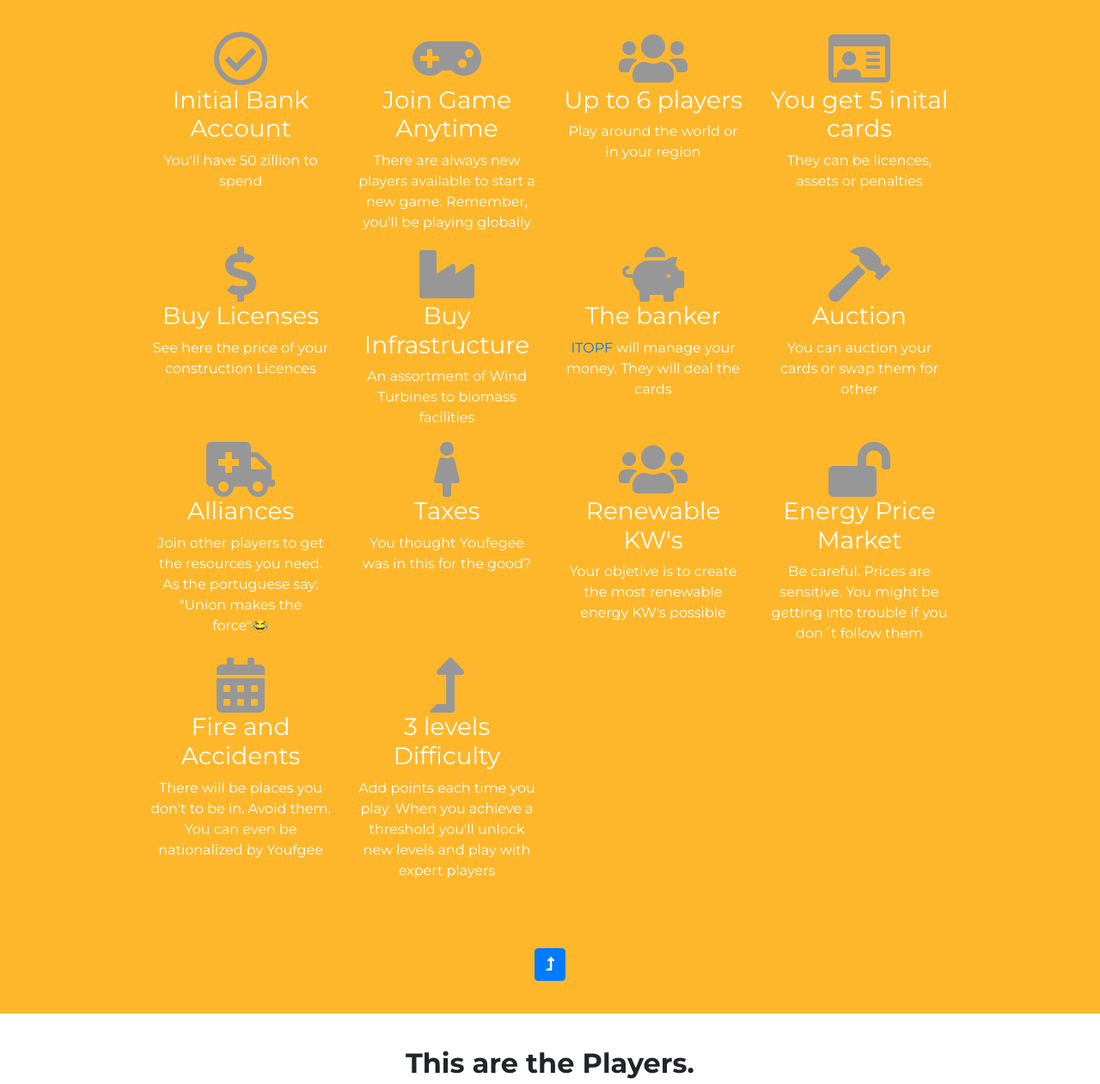
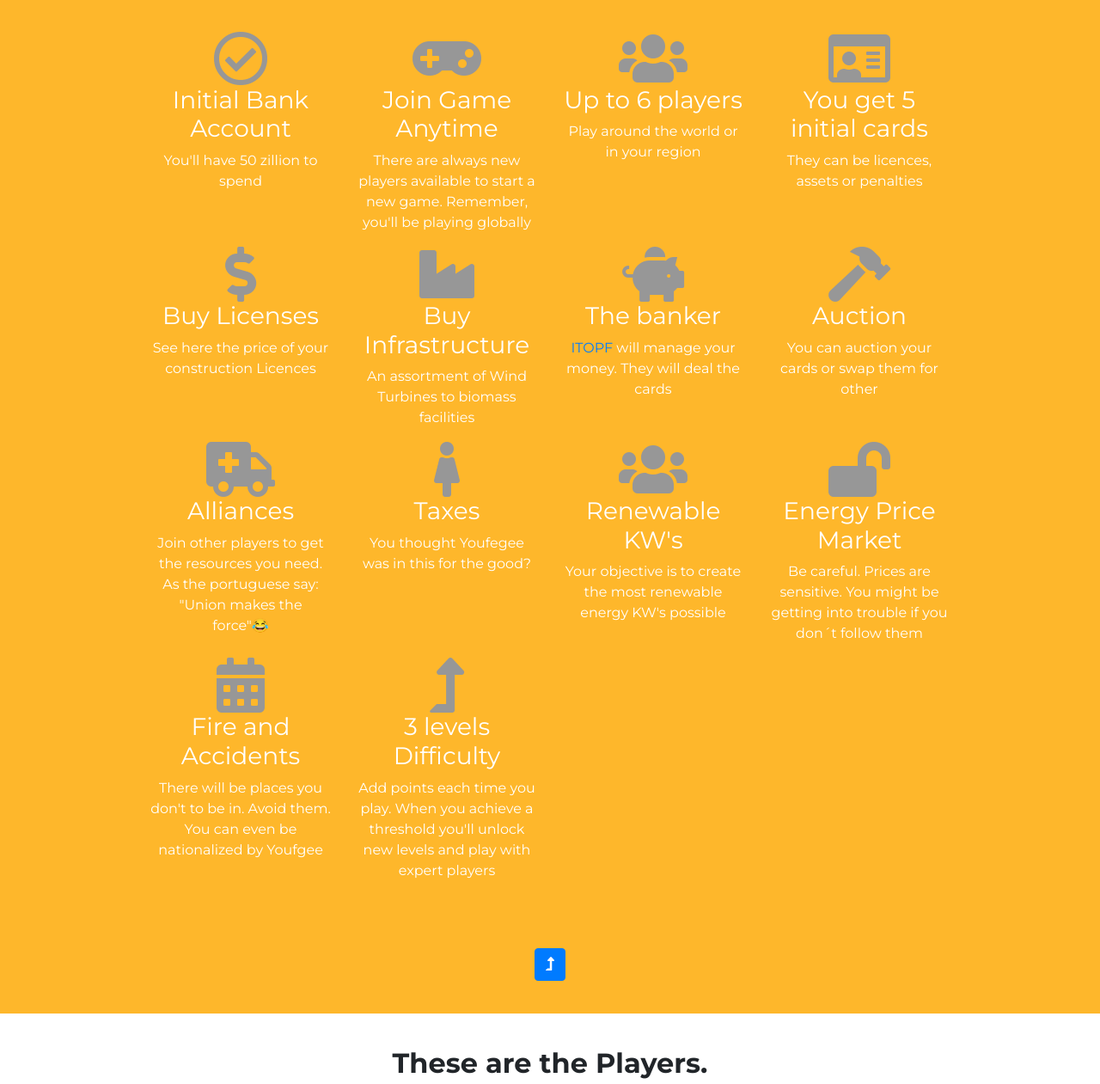
Before and after one commit to jatrindade/united-for-good, a plain HTML site: page index.html in a window 1280 px wide. Shown: the part 2908-4169 px from the top of the page at 86% size. Drawn offline with nearby package versions, Linux system fonts and the light colour scheme.

Commit message:
typos update

```diff
--- a/index.html
+++ b/index.html
@@ -207,7 +207,7 @@
       </div>
       <div class="col-sm-6 col-md-4 col-lg-3">
         <i class="vantagens-icon far fa-id-card fa-4x"></i>
-        <h3>You get 5 inital cards</h3>
+        <h3>You get 5 initial cards</h3>
         <p>They can be licences, assets or penalties</p>
       </div>
       <div class="col-sm-6 col-md-4 col-lg-3">
@@ -245,7 +245,7 @@
       <div class="col-sm-6 col-md-4 col-lg-3">
         <i class="vantagens-icon fas fa-users fa-4x"></i>
         <h3>Renewable KW's </h3>
-        <p>Your objetive is to create the most renewable energy KW's possible </p>
+        <p>Your objective is to create the most renewable energy KW's possible </p>
       </div>
       <div class="col-sm-6 col-md-4 col-lg-3">
         <i class="vantagens-icon fas fa-lock-open fa-4x"></i>
@@ -269,7 +269,7 @@
   </section>
   <!-- people -->
   <section id="people">
-    <h2 class="players">This are the Players. </h2>
+    <h2 class="players">These are the Players. </h2>
     <p class="players">They´ve joined us and will help us spread the word!!!</p>
 
 
@@ -335,7 +335,7 @@
 
   <!-- giveaways -->
   <section id="giveaways" class="text-center">
-    <h1 id="giveaways-title">Each level you reach we´ll send to your adress one of these. Cumpliments from your Sponsor </h1>
+    <h1 id="giveaways-title">Each level you reach we´ll send to your address one of these. Complements from your Sponsor </h1>
     <div id="carouselExampleControls" class="carousel slide text-center" data-ride="carousel">
       <div class="carousel-inner">
         <div class="carousel-item active">
```
